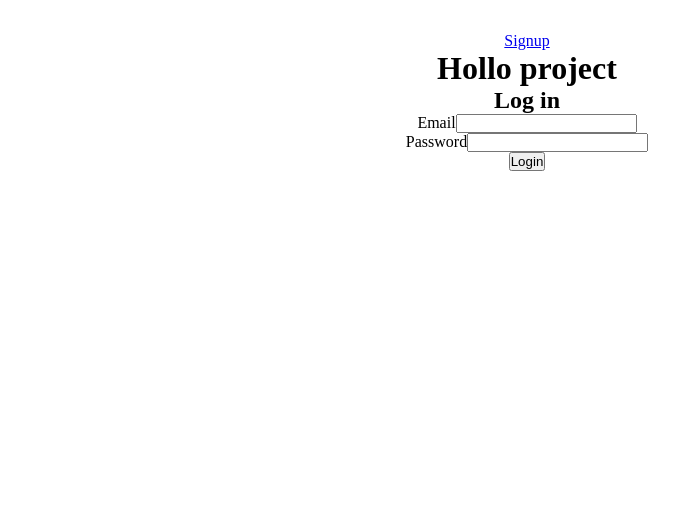
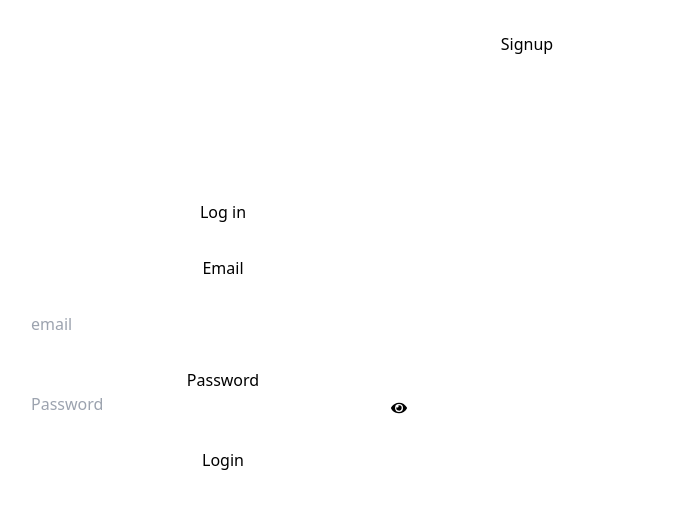
Before and after one commit to Ruthstring/Balanced_FE, a React (Vite) app: page / in a window 1280 px wide. Shown: the top 508 px of the page, without its empty margins (113-792 px from the left). Built offline with nearby package versions, Linux system fonts and the light colour scheme.

Commit message:
faEye working

```diff
--- a/package.json
+++ b/package.json
@@ -12,9 +12,11 @@
   "dependencies": {
     "autoprefixer": "^10.4.19",
     "axios": "^1.7.2",
+    "framer-motion": "^11.2.11",
     "postcss": "^8.4.38",
     "react": "^18.2.0",
     "react-dom": "^18.2.0",
+    "react-icons": "^5.2.1",
     "react-router-dom": "^6.23.1",
     "tailwindcss": "^3.4.4"
   },
--- a/src/App.jsx
+++ b/src/App.jsx
@@ -36,7 +36,7 @@ function App() {
       )}
 
     </nav>
-      <h1>Hollo project</h1>
+
       <Routes>
         <Route path="/" element={<Login setUser={setUser}  />}></Route>
         <Route path='/signup' element={<Signup setUser={setUser} />} />
--- a/src/components/Home.jsx
+++ b/src/components/Home.jsx
@@ -1,34 +1,46 @@
 import React from "react";
-import{useEffect} from "react"
+import{useEffect,useState} from "react"
 
 import HomeBalance from "./HomeBalance";
 import HomeProfile from "./HomeProfile";
 import HomeShopping from "./HomeShopping";
 
 const Home=()=>{
+    const [username, setUsername] = useState("");
+
 
      useEffect(()=>{
         const fetchUser = async () => {
                 try {
-                  const token = localStorage.getItem('token');
-                  const decodedToken = jwt_decode(token);
-                  setUsername(decodedToken.user.username);
-                  console.log(username);
+                  const storedUsername = localStorage.getItem('username');
+                  if (storedUsername) {
+                    setUsername(storedUsername);
+                  }
                 } catch (error) {
                   console.log(error);
                 }
               };
 
+
               fetchUser();
             }, []);
 
             return(
-                <>
-                <h1>Here we will see the summary componets with links to the specific sections</h1>
-                <HomeProfile />
-                <HomeBalance />
-                <HomeShopping />
-                </>
+               <div>
+                    <div className="flex mb-5">
+                        <div className="max-w-sm rounded overflow-hidden shadow-lg w-3/5 h-12">
+                        <HomeProfile username={username} />
+                        </div>
+                        <div className="max-w-sm rounded overflow-hidden shadow-lg w-3/5 h-12">
+                        <HomeShopping />
+                        </div>
+                    </div>
+
+                <div className="max-w-sm rounded overflow-hidden shadow-lg">
+                 <HomeBalance />
+                </div>
+            </div>
+
             )
      }
 
--- a/src/components/HomeProfile.jsx
+++ b/src/components/HomeProfile.jsx
@@ -2,10 +2,10 @@
 
 
 
-const HomeProfile=()=>{
+const HomeProfile=({username})=>{
     return(
         <>
-        <h1>Here The user profile</h1>
+        <h1>Welcome back {username}</h1>
 
         </>
     )
--- a/src/components/Login.jsx
+++ b/src/components/Login.jsx
@@ -1,6 +1,6 @@
 import React, {useState } from "react"
 import { useNavigate} from "react-router-dom"
-
+import { FaEye, FaEyeSlash } from "react-icons/fa";
 
 const Login = ({ setUser }) => {
     const [formValues, setFormValues] = useState({
@@ -8,6 +8,11 @@ const Login = ({ setUser }) => {
       password: '',
     });
 
+    const [passwordVisible, setPasswordVisible] = useState(false);
+
+    const toggleVisibility = () => {
+    setPasswordVisible(!passwordVisible);
+    };
     const [error, setError] = useState(null);
     const [loading, setLoading] = useState(false);
 
@@ -45,16 +50,32 @@ const Login = ({ setUser }) => {
     };
 
     return (
-      <form onSubmit={handleSubmit}>
-        <h2>Log in</h2>
+        <div className="flex flex-col sm:py-36 py-24 sm:px-52 px-4 w-full sm:w-[50%] items-center" >
+      <form
+        className="flex flex-col items-center gap-8"
+       onSubmit={handleSubmit}>
+        <h1>Log in</h1>
         <label htmlFor='email'>Email</label>
-        <input type='text' name='email' id='email' value={formValues.email} onChange={handleInput} />
-        <br />
+        <input className="input input-bordered sm:w-96 bg-base-200" placeholder="email" type='text' name='email' id='email' value={formValues.email} onChange={handleInput} />
+
+        <div className="relative">
         <label htmlFor='password'>Password</label>
-        <input type='password' name='password' id='password' value={formValues.password} onChange={handleInput} /> <br />
+        <input className="input input-bordered sm:w-96  bg-base-200" type={passwordVisible ? "text" : "password"} placeholder="Password"  name='password' id='password' value={formValues.password} onChange={handleInput} />
+        <button
+        type="button"
+        onClick={toggleVisibility}
+        className="absolute right-2 top-10 transform -translate-y-1/2"
+        >
+        {passwordVisible ? <FaEyeSlash /> : <FaEye />}
+        </button>
+
+       </div>
         <button disabled={loading}>Login</button>
+
+
         {error && <p>{error}</p>}
       </form>
+      </div>
     );
   };
 
--- a/src/index.css
+++ b/src/index.css
@@ -1,6 +1,6 @@
-/* @tailwind base;
+@tailwind base;
 @tailwind components;
-@tailwind utilities; */
+@tailwind utilities;
 
 * {
   margin: 0;
```
Also changed, not shown: 1 other file (tests, documents, lock files or other folders).
